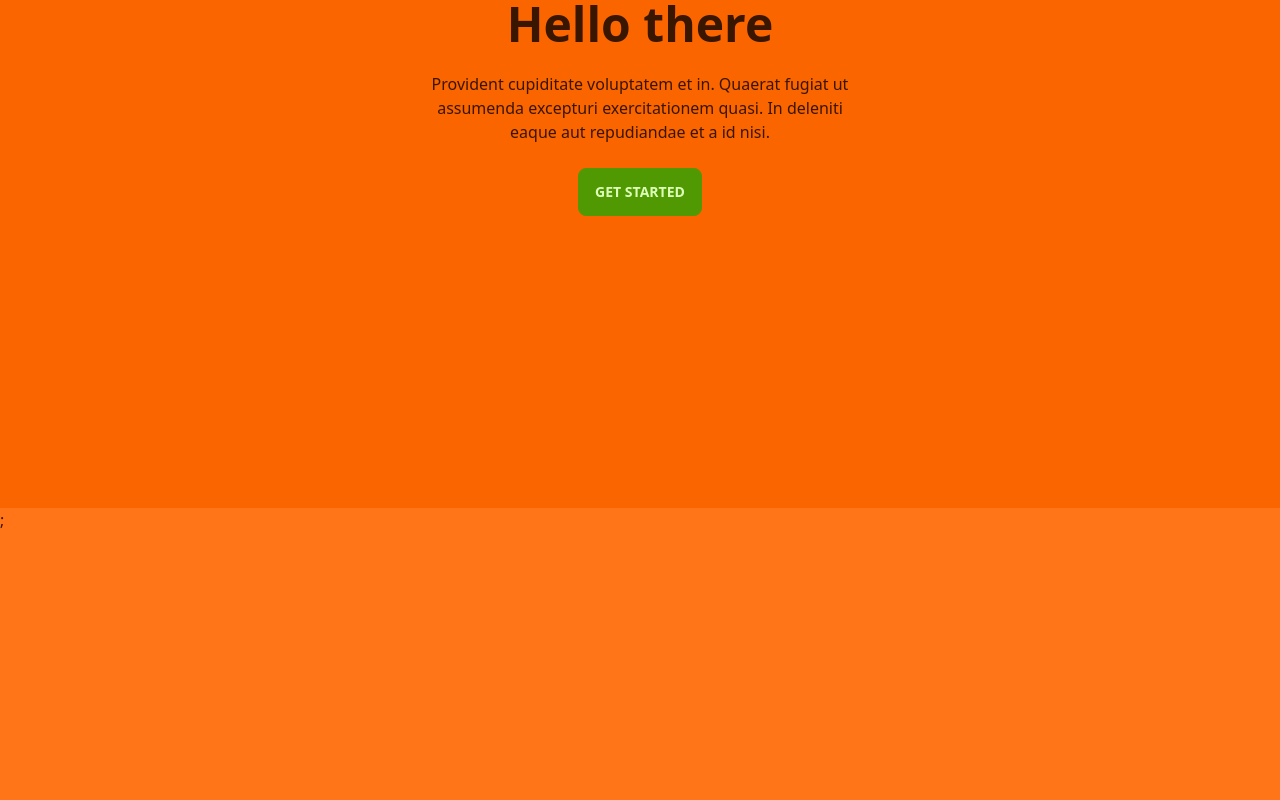
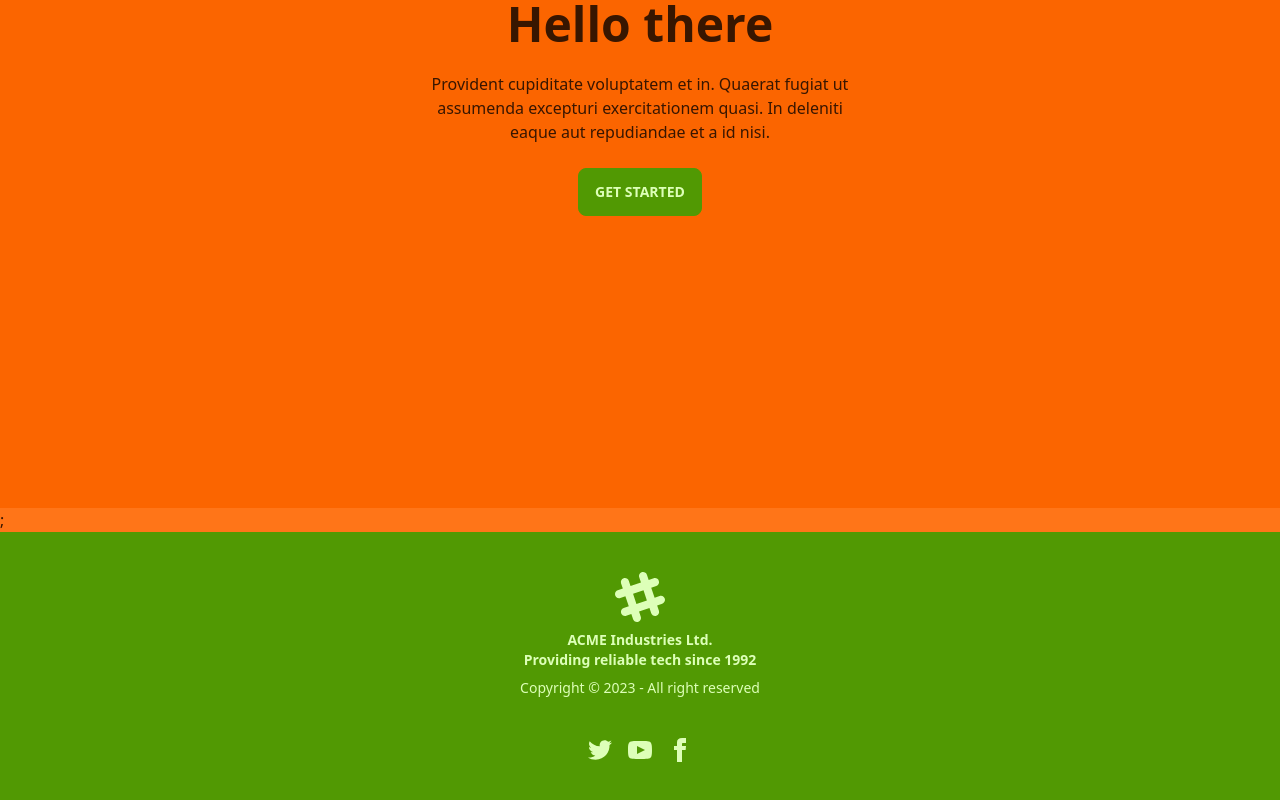
Before and after one commit to axel-bjornfot/ebba, a React (Vite) app in the folder portfolio/: page / in a window 1280 px wide. Shown: the part 356-1156 px from the top of the page. Before the commit the page ends 888 px from the top, so only its background shows below. Built offline with nearby package versions, Linux system fonts and the light colour scheme.

Commit message:
added footer

```diff
--- a/portfolio/src/App.tsx
+++ /dev/null
@@ -1,10 +0,0 @@
-import Hero from "./components/hero";
-function App() {
-	return (
-		<>
-			<Hero />
-		</>
-	);
-}
-
-export default App;
--- /dev/null
+++ b/portfolio/src/components/footer.tsx
@@ -0,0 +1,59 @@
+import React from "react";
+
+export default function footer() {
+	return (
+		<footer className="footer footer-center p-10 bg-primary text-primary-content">
+			<div>
+				<svg
+					width="50"
+					height="50"
+					viewBox="0 0 24 24"
+					xmlns="http://www.w3.org/2000/svg"
+					fillRule="evenodd"
+					clipRule="evenodd"
+					className="inline-block fill-current">
+					<path d="M22.672 15.226l-2.432.811.841 2.515c.33 1.019-.209 2.127-1.23 2.456-1.15.325-2.148-.321-2.463-1.226l-.84-2.518-5.013 1.677.84 2.517c.391 1.203-.434 2.542-1.831 2.542-.88 0-1.601-.564-1.86-1.314l-.842-2.516-2.431.809c-1.135.328-2.145-.317-2.463-1.229-.329-1.018.211-2.127 1.231-2.456l2.432-.809-1.621-4.823-2.432.808c-1.355.384-2.558-.59-2.558-1.839 0-.817.509-1.582 1.327-1.846l2.433-.809-.842-2.515c-.33-1.02.211-2.129 1.232-2.458 1.02-.329 2.13.209 2.461 1.229l.842 2.515 5.011-1.677-.839-2.517c-.403-1.238.484-2.553 1.843-2.553.819 0 1.585.509 1.85 1.326l.841 2.517 2.431-.81c1.02-.33 2.131.211 2.461 1.229.332 1.018-.21 2.126-1.23 2.456l-2.433.809 1.622 4.823 2.433-.809c1.242-.401 2.557.484 2.557 1.838 0 .819-.51 1.583-1.328 1.847m-8.992-6.428l-5.01 1.675 1.619 4.828 5.011-1.674-1.62-4.829z"></path>
+				</svg>
+				<p className="font-bold">
+					ACME Industries Ltd. <br />
+					Providing reliable tech since 1992
+				</p>
+				<p>Copyright © 2023 - All right reserved</p>
+			</div>
+			<div>
+				<div className="grid grid-flow-col gap-4">
+					<a>
+						<svg
+							xmlns="http://www.w3.org/2000/svg"
+							width="24"
+							height="24"
+							viewBox="0 0 24 24"
+							className="fill-current">
+							<path d="M24 4.557c-.883.392-1.832.656-2.828.775 1.017-.609 1.798-1.574 2.165-2.724-.951.564-2.005.974-3.127 1.195-.897-.957-2.178-1.555-3.594-1.555-3.179 0-5.515 2.966-4.797 6.045-4.091-.205-7.719-2.165-10.148-5.144-1.29 2.213-.669 5.108 1.523 6.574-.806-.026-1.566-.247-2.229-.616-.054 2.281 1.581 4.415 3.949 4.89-.693.188-1.452.232-2.224.084.626 1.956 2.444 3.379 4.6 3.419-2.07 1.623-4.678 2.348-7.29 2.04 2.179 1.397 4.768 2.212 7.548 2.212 9.142 0 14.307-7.721 13.995-14.646.962-.695 1.797-1.562 2.457-2.549z"></path>
+						</svg>
+					</a>
+					<a>
+						<svg
+							xmlns="http://www.w3.org/2000/svg"
+							width="24"
+							height="24"
+							viewBox="0 0 24 24"
+							className="fill-current">
+							<path d="M19.615 3.184c-3.604-.246-11.631-.245-15.23 0-3.897.266-4.356 2.62-4.385 8.816.029 6.185.484 8.549 4.385 8.816 3.6.245 11.626.246 15.23 0 3.897-.266 4.356-2.62 4.385-8.816-.029-6.185-.484-8.549-4.385-8.816zm-10.615 12.816v-8l8 3.993-8 4.007z"></path>
+						</svg>
+					</a>
+					<a>
+						<svg
+							xmlns="http://www.w3.org/2000/svg"
+							width="24"
+							height="24"
+							viewBox="0 0 24 24"
+							className="fill-current">
+							<path d="M9 8h-3v4h3v12h5v-12h3.642l.358-4h-4v-1.667c0-.955.192-1.333 1.115-1.333h2.885v-5h-3.808c-3.596 0-5.192 1.583-5.192 4.615v3.385z"></path>
+						</svg>
+					</a>
+				</div>
+			</div>
+		</footer>
+	);
+}
--- a/portfolio/src/main.tsx
+++ b/portfolio/src/main.tsx
@@ -1,14 +1,15 @@
 import React from "react";
 import ReactDOM from "react-dom/client";
 import { createBrowserRouter, RouterProvider } from "react-router-dom";
-import App from "./App.tsx";
+import HomePage from "./pages/homePage.tsx";
 import Navbar from "./components/navbar";
+import Footer from "./components/footer";
 import "./index.css";
 
 const router = createBrowserRouter([
 	{
 		path: "/",
-		element: <App />,
+		element: <HomePage />,
 	},
 ]);
 
@@ -16,5 +17,6 @@
 	<React.StrictMode>
 		<Navbar />
 		<RouterProvider router={router} />
+		<Footer />
 	</React.StrictMode>
 );
--- /dev/null
+++ b/portfolio/src/pages/homePage.tsx
@@ -0,0 +1,10 @@
+import Hero from "../components/hero";
+function HomePage() {
+	return (
+		<>
+			<Hero />
+		</>
+	);
+}
+
+export default HomePage;
```
